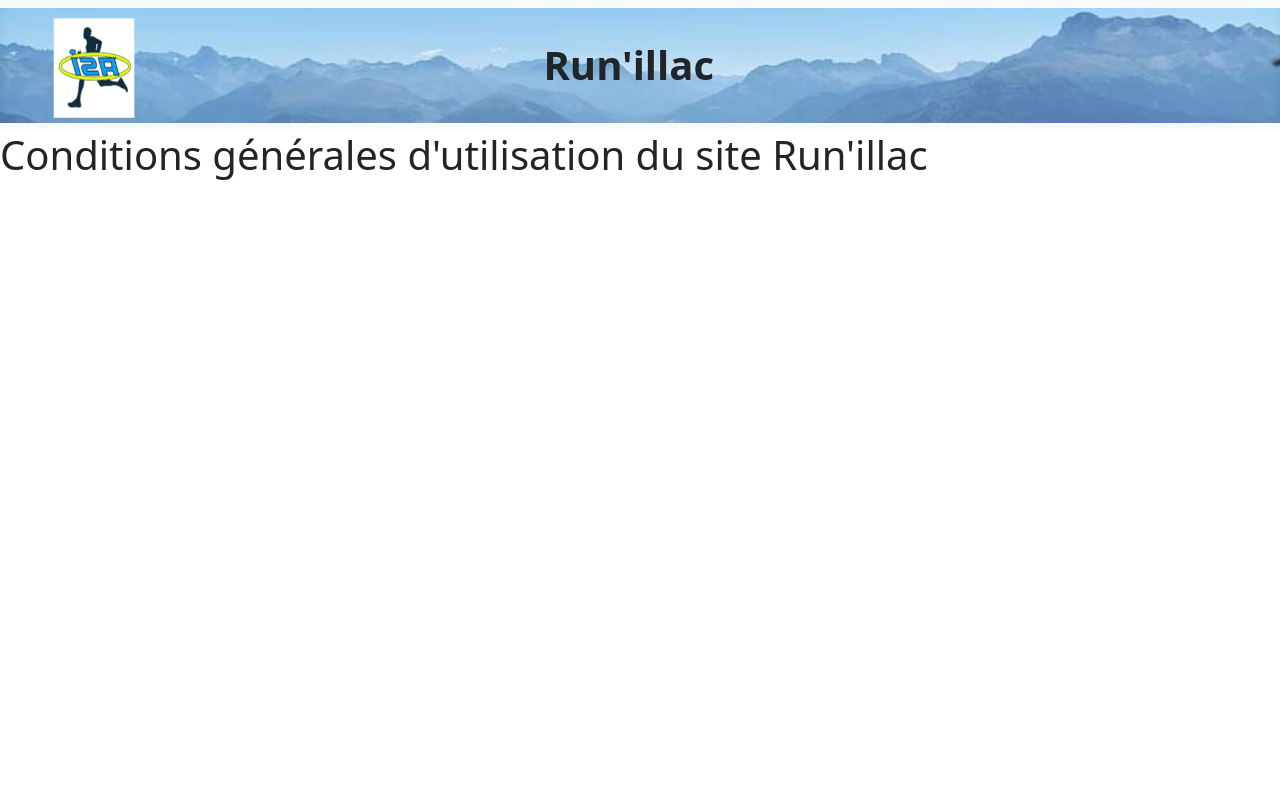
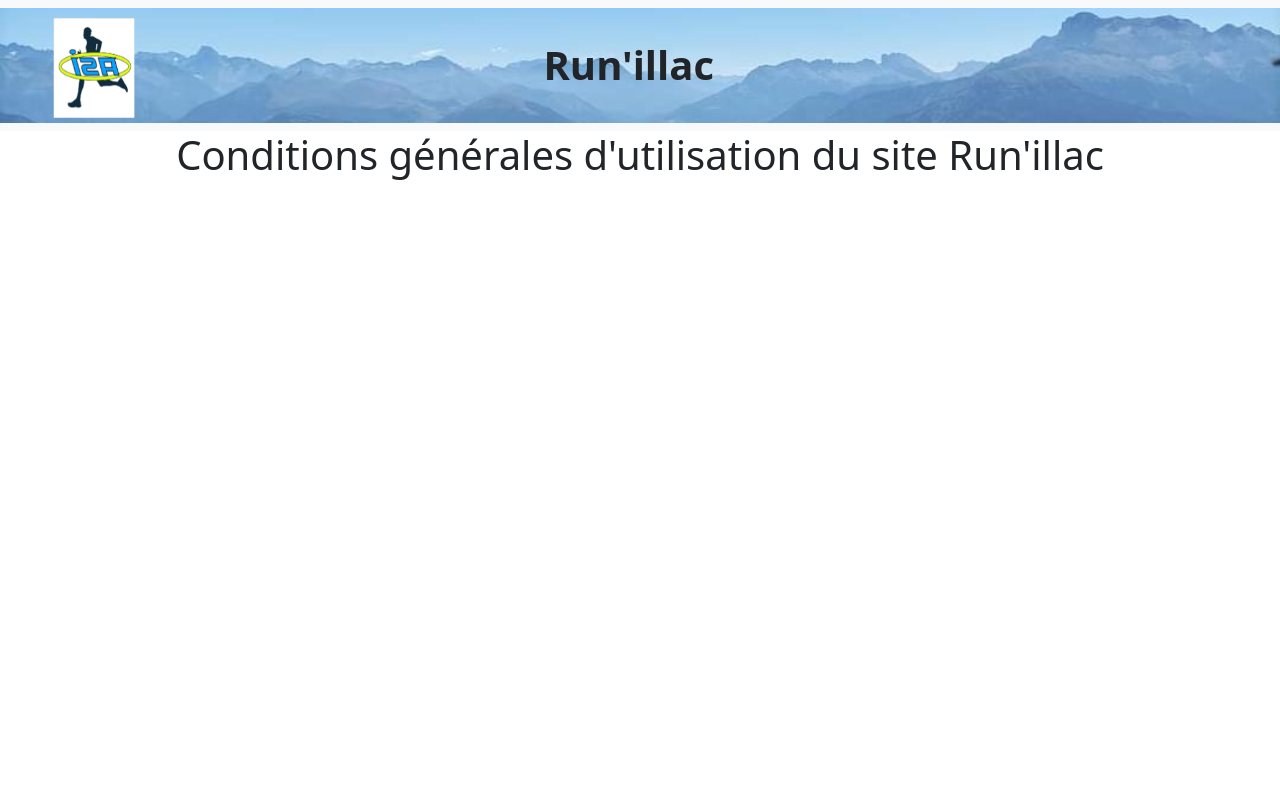
Before and after one commit to sylvainh2/runillac, a React (Create React App) app: page /runillac/cg in a window 1280 px wide. Shown: the top 800 px of the page. Built offline with nearby package versions, Linux system fonts and the light colour scheme.

Commit message:
modif titre cg

```diff
--- a/src/assets/scss/_cg.scss
+++ b/src/assets/scss/_cg.scss
@@ -45,5 +45,8 @@
 
 .cgMainContent{
     min-height: 57vh;
-    margin-top: 5rem;
+    // margin-top: 5rem;
 }
+.cgTitle{
+    text-align: center;
+}
--- a/src/pages/Cg.jsx
+++ b/src/pages/Cg.jsx
@@ -4,7 +4,7 @@ function Cg() {
 
     return(
         <>
-            <h1>Conditions générales d'utilisation du site Run'illac</h1>
+            <h1 className="cgTitle">Conditions générales d'utilisation du site Run'illac</h1>
             <div className="cgMainContent">
                     <iframe src={cgu} width="100%" height="800px" title="Conditions générales d'utilisation du site Run'illac"/>
             </div>
```
